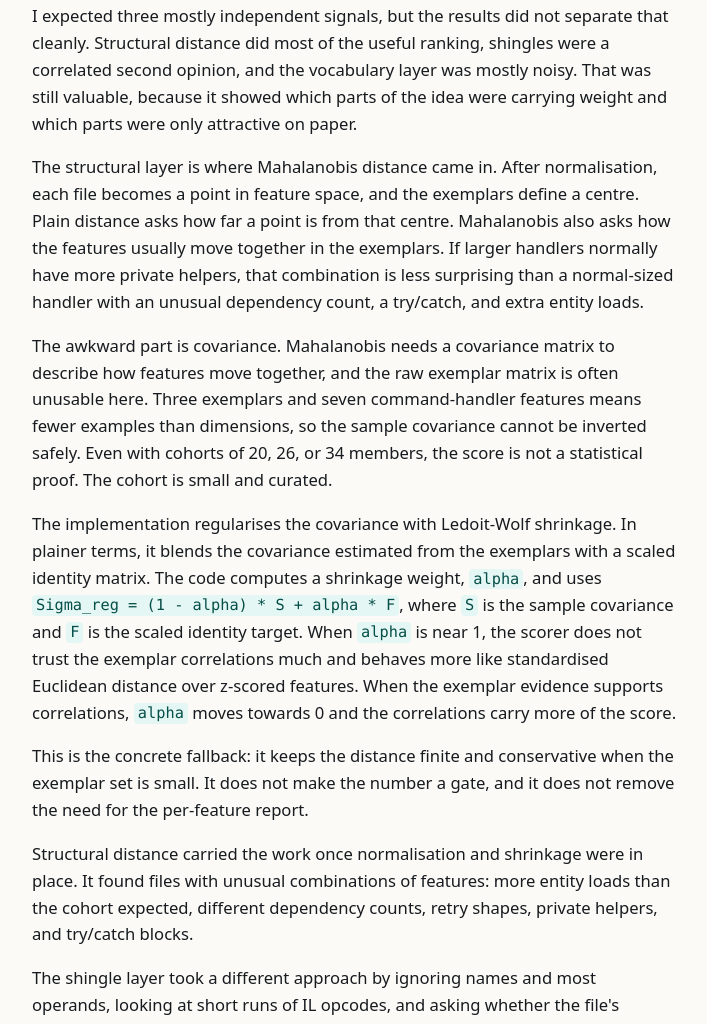
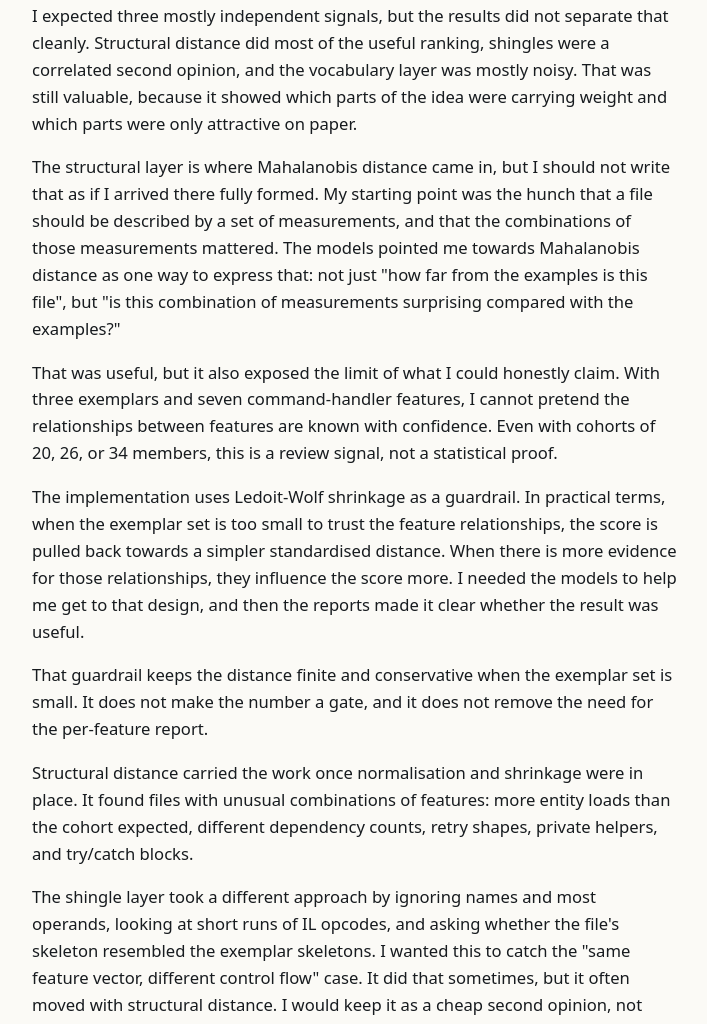
Before and after one commit to z3d/blog, a plain HTML site: page site/consistency-checks/index.html in a window 1280 px wide. Shown: the part 8430-9454 px from the top of the page, without its empty margins (198-905 px from the left). Drawn offline with Linux system fonts and the light colour scheme.

Commit message:
Soften Mahalanobis explanation

```diff
--- a/site/consistency-checks/index.html
+++ b/site/consistency-checks/index.html
@@ -255,19 +255,19 @@
       </p>
 
       <p>
-        The structural layer is where Mahalanobis distance came in. After normalisation, each file becomes a point in feature space, and the exemplars define a centre. Plain distance asks how far a point is from that centre. Mahalanobis also asks how the features usually move together in the exemplars. If larger handlers normally have more private helpers, that combination is less surprising than a normal-sized handler with an unusual dependency count, a try/catch, and extra entity loads.
+        The structural layer is where Mahalanobis distance came in, but I should not write that as if I arrived there fully formed. My starting point was the hunch that a file should be described by a set of measurements, and that the combinations of those measurements mattered. The models pointed me towards Mahalanobis distance as one way to express that: not just "how far from the examples is this file", but "is this combination of measurements surprising compared with the examples?"
       </p>
 
       <p>
-        The awkward part is covariance. Mahalanobis needs a covariance matrix to describe how features move together, and the raw exemplar matrix is often unusable here. Three exemplars and seven command-handler features means fewer examples than dimensions, so the sample covariance cannot be inverted safely. Even with cohorts of 20, 26, or 34 members, the score is not a statistical proof. The cohort is small and curated.
+        That was useful, but it also exposed the limit of what I could honestly claim. With three exemplars and seven command-handler features, I cannot pretend the relationships between features are known with confidence. Even with cohorts of 20, 26, or 34 members, this is a review signal, not a statistical proof.
       </p>
 
       <p>
-        The implementation regularises the covariance with Ledoit-Wolf shrinkage. In plainer terms, it blends the covariance estimated from the exemplars with a scaled identity matrix. The code computes a shrinkage weight, <code>alpha</code>, and uses <code>Sigma_reg = (1 - alpha) * S + alpha * F</code>, where <code>S</code> is the sample covariance and <code>F</code> is the scaled identity target. When <code>alpha</code> is near 1, the scorer does not trust the exemplar correlations much and behaves more like standardised Euclidean distance over z-scored features. When the exemplar evidence supports correlations, <code>alpha</code> moves towards 0 and the correlations carry more of the score.
+        The implementation uses Ledoit-Wolf shrinkage as a guardrail. In practical terms, when the exemplar set is too small to trust the feature relationships, the score is pulled back towards a simpler standardised distance. When there is more evidence for those relationships, they influence the score more. I needed the models to help me get to that design, and then the reports made it clear whether the result was useful.
       </p>
 
       <p>
-        This is the concrete fallback: it keeps the distance finite and conservative when the exemplar set is small. It does not make the number a gate, and it does not remove the need for the per-feature report.
+        That guardrail keeps the distance finite and conservative when the exemplar set is small. It does not make the number a gate, and it does not remove the need for the per-feature report.
       </p>
 
       <p>
```
Also changed, not shown: 1 other file.
